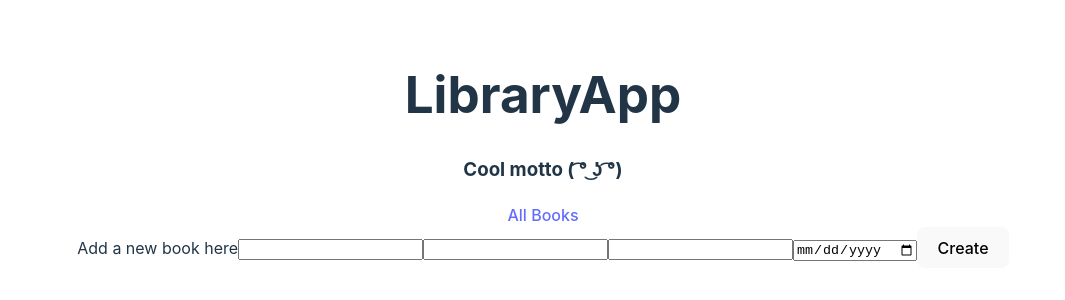
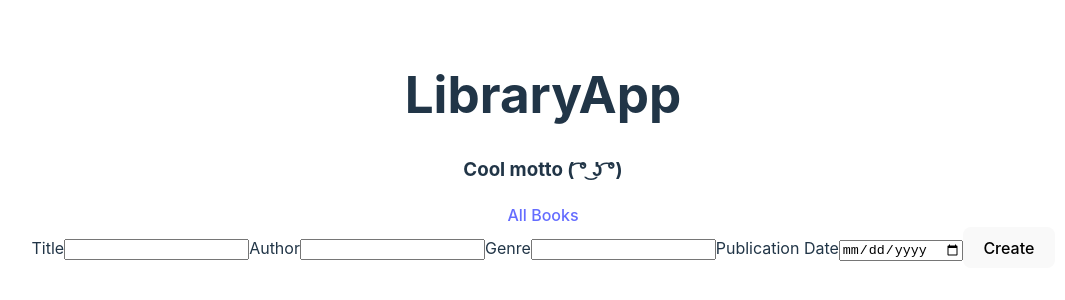
Before and after one commit to neuefische/hh-java-24-3-teamproject-team-2, a React (Vite) app in the folder frontend/: page /books/add in a window 1280 px wide. Shown: the part 250-550 px from the top of the page, without its empty margins (97-1162 px from the left). Built offline with nearby package versions, Linux system fonts and the light colour scheme; no server answers.

Commit message:
Send a new book data from the form

```diff
--- a/frontend/src/pages/BookGalleryPage/components/addBookButton/AddBookForm.tsx
+++ b/frontend/src/pages/BookGalleryPage/components/addBookButton/AddBookForm.tsx
@@ -1,5 +1,6 @@
 import {ChangeEvent, FormEvent, useState} from "react";
 import {NewBook} from "../../../../types/types.ts";
+import axios from "axios";
 
 export default function AddBookForm() {
 
@@ -12,31 +13,42 @@ export default function AddBookForm() {
     const handleSubmit = (event: FormEvent<HTMLFormElement>) => {
         event.preventDefault();
 
-        console.log(event);
         console.log(book);
+        axios.post("/api/books", {
+            title: book.title,
+            author: book.author,
+            genre: book.genre,
+            publicationDate: book.publicationDate
+        })
+            .then(response => console.log(response))
+            .catch(error => console.log(error))
+
     }
 
     return (
         <form onSubmit={handleSubmit}>
-            <label>Add a new book here</label>
+            <label>Title</label>
             <input
                 type={"text"}
                 name={"title"}
                 value={book.title}
                 onChange={handleChange}
             />
+            <label>Author</label>
             <input
                 type={"text"}
                 name={"author"}
                 value={book.author}
                 onChange={handleChange}
             />
+            <label>Genre</label>
             <input
                 type={"text"}
                 name={"genre"}
                 value={book.genre}
                 onChange={handleChange}
             />
+            <label>Publication Date</label>
             <input
                 type={"date"}
                 name={"publicationDate"}
```
